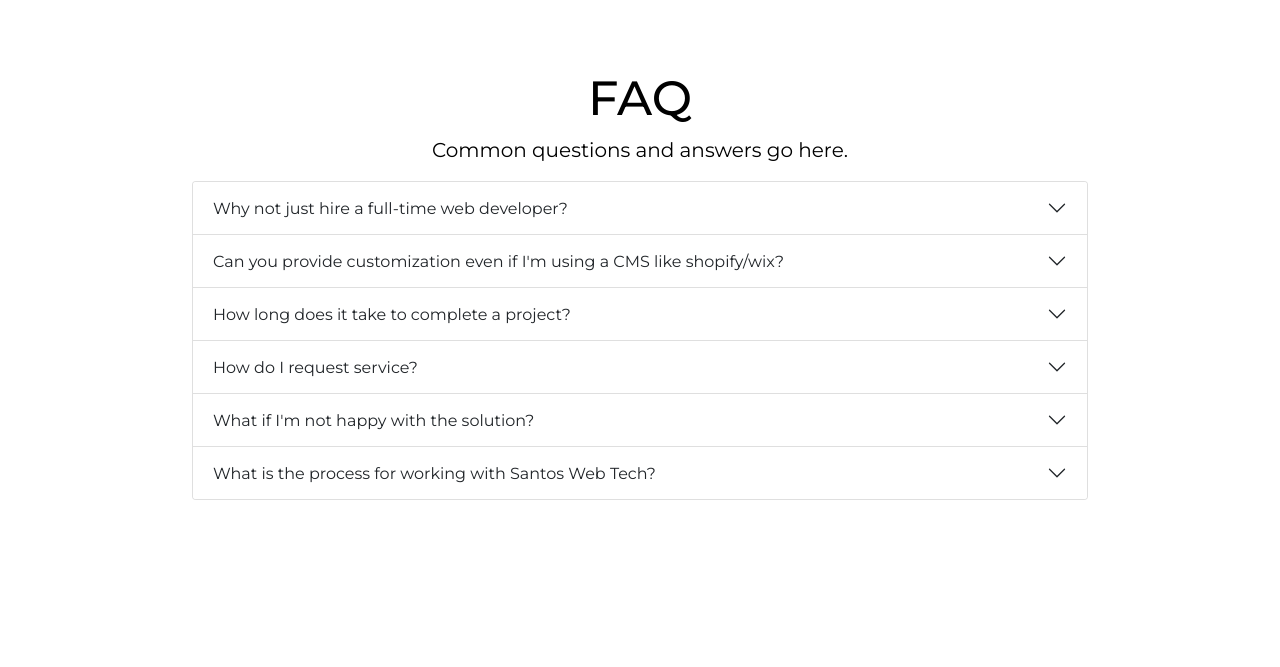
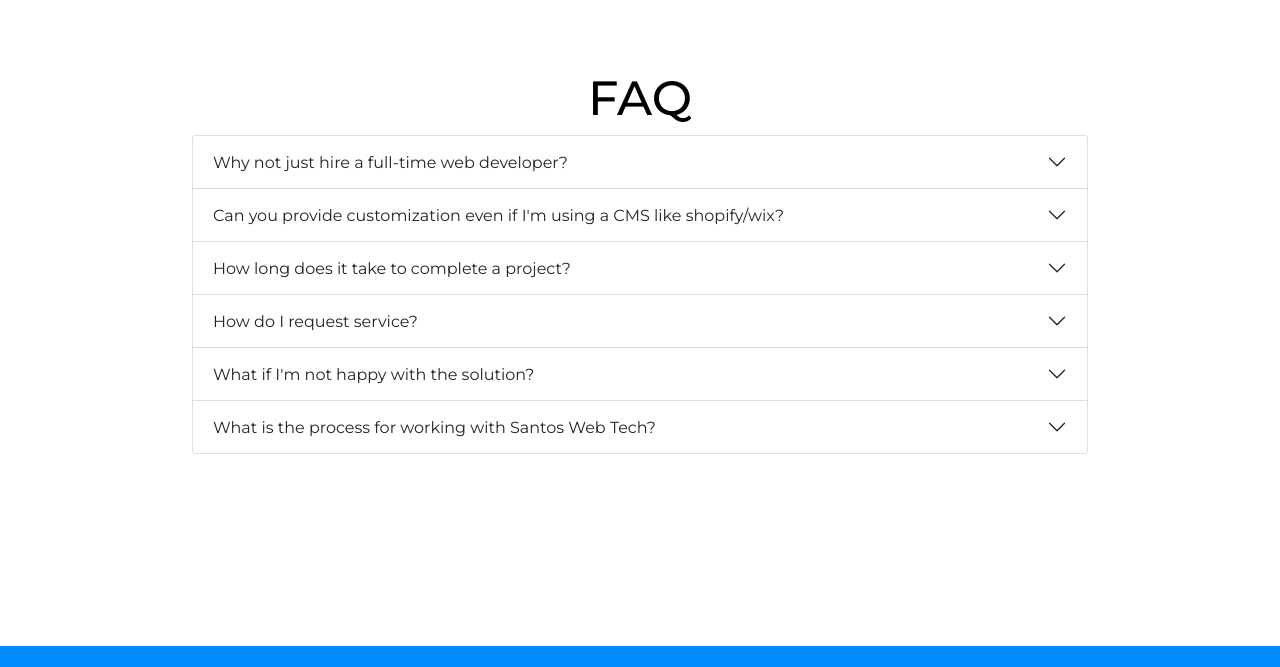
Before and after one commit to santoswebtech/swt-landing, a plain HTML site: page index.html in a window 1280 px wide. Shown: the part 2899-3566 px from the top of the page. Drawn offline with nearby package versions, Linux system fonts and the light colour scheme.

Commit message:
remove faq p element

```diff
--- a/index.html
+++ b/index.html
@@ -142,7 +142,6 @@
 
     <section id="faq">
         <h1>FAQ</h1>
-        <p>Common questions and answers go here.</p>
         <div class="accordion" id="accordionExample">
             <div class="accordion-item">
               <h2 class="accordion-header" id="headingOne">
```
